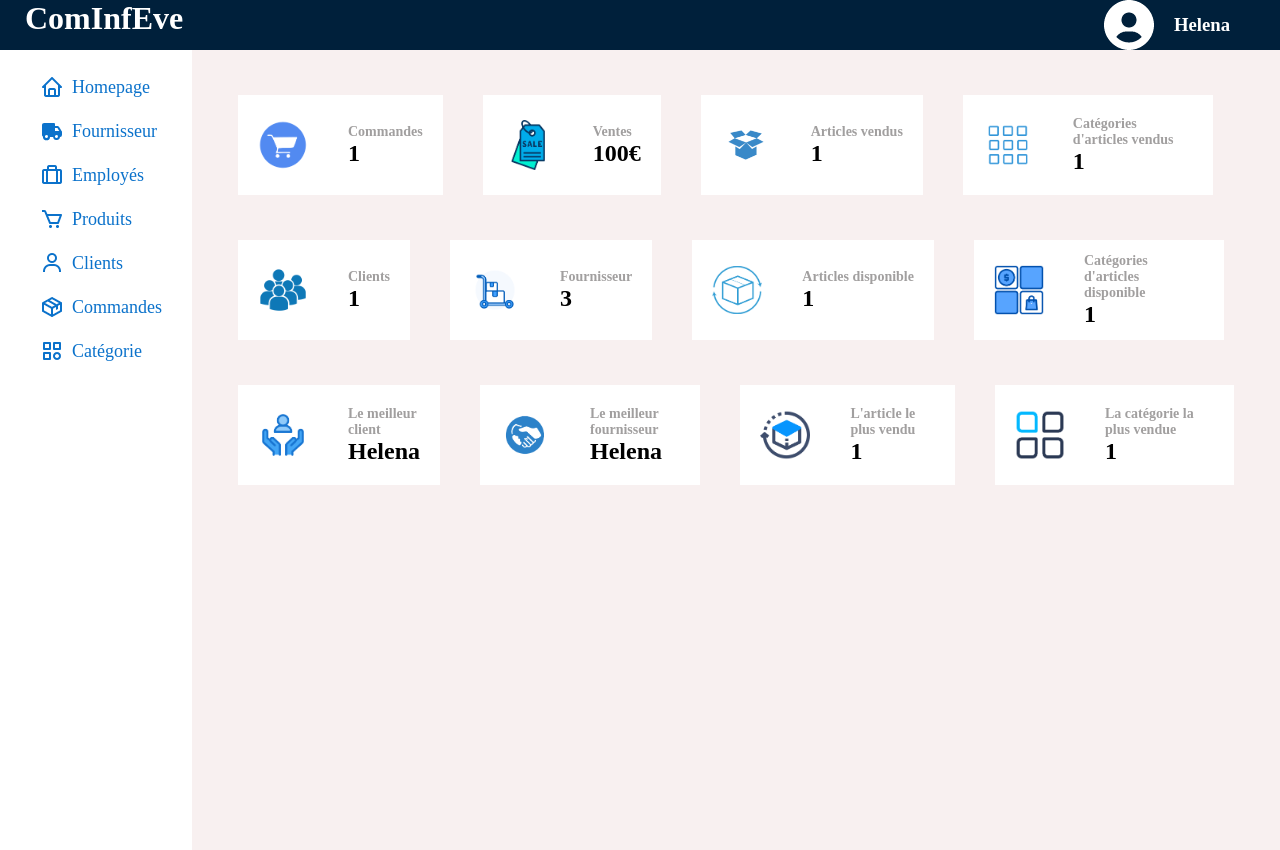
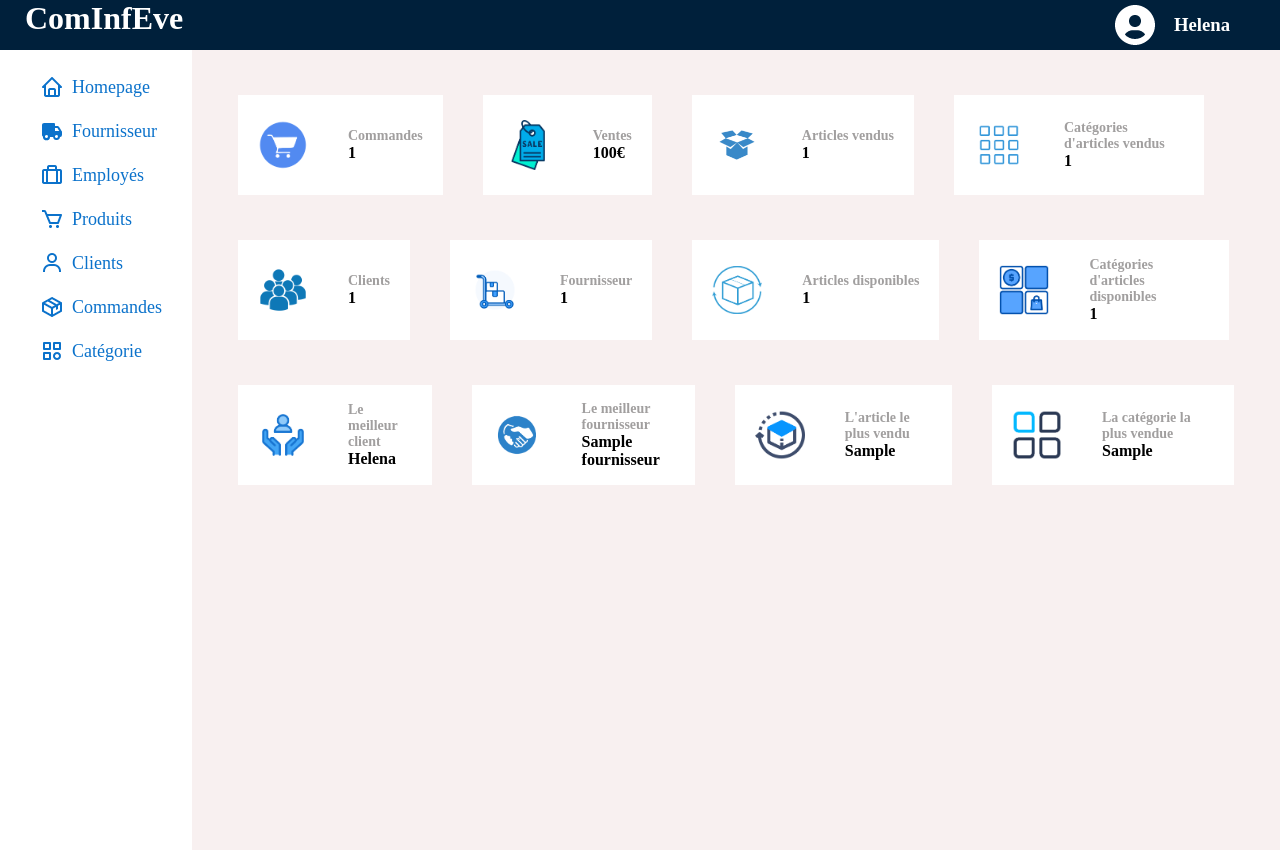
Before and after one commit to nicolasmarra/cominfeve, a PHP site: page / in a window 1280 px wide. Run offline with PHP 8.4, Linux system fonts and the light colour scheme; tables that the repository leaves empty or names only in its code hold one stand-in row (values such as "Sample post").

Commit message:
Update homepage - loading date

```diff
--- a/homepage.php
+++ b/homepage.php
@@ -41,4 +41,125 @@
 
         }
 
+        function getNumberClient(){
+            $requet="SELECT COUNT(*) FROM client;";
+
+            $colonne = 0;
+			/* Exécution de la requête */
+			if( !$resultat = mysqli_query (getConnection(), $requet))
+			{
+                echo "<p class=\"erreur\">Erreur de requête sur la base de données \"".$db."\".</p>";
+			}
+
+            $colonne = mysqli_fetch_row($resultat);
+
+            return $colonne[0];
+
+        }
+
+        function getNumberProvider(){
+            $requet="SELECT COUNT(*) FROM fournisseur;";
+
+            $colonne = 0;
+			/* Exécution de la requête */
+			if( !$resultat = mysqli_query (getConnection(), $requet))
+			{
+                echo "<p class=\"erreur\">Erreur de requête sur la base de données \"".$db."\".</p>";
+			}
+
+            $colonne = mysqli_fetch_row($resultat);
+
+            return $colonne[0];
+
+        }
+
+        function getNumberItemsAvailable(){
+            $requet="SELECT COUNT(*) FROM produit WHERE stockAlerte > 0;";
+
+            $colonne = 0;
+			/* Exécution de la requête */
+			if( !$resultat = mysqli_query (getConnection(), $requet))
+			{
+                echo "<p class=\"erreur\">Erreur de requête sur la base de données \"".$db."\".</p>";
+			}
+
+            $colonne = mysqli_fetch_row($resultat);
+
+            return $colonne[0];
+
+        }
+
+        function getNumberCategoriesAvailable(){
+            $requet="SELECT COUNT(DISTINCT C.codeCategorie) FROM categorie C INNER JOIN produit P ON C.codeCategorie = P.categorie WHERE P.stockAlerte > 0;";
+
+            $colonne = 0;
+			/* Exécution de la requête */
+			if( !$resultat = mysqli_query (getConnection(), $requet))
+			{
+                echo "<p class=\"erreur\">Erreur de requête sur la base de données \"".$db."\".</p>";
+			}
+
+            $colonne = mysqli_fetch_row($resultat);
+
+            return $colonne[0];
+
+        }
+
+        function getNameBestSellingItem(){
+            $requet="SELECT P.refProduit, P.designation, SUM(Dcl.quantite) as Total FROM commande_client C INNER JOIN detailler_commande_client Dcl ON Dcl.numCommandeClient = C.numCommandeCliant INNER JOIN produit P on Dcl.refProduit = P.refProduit Group BY P.refProduit, P.designation order by total DESC limit 1;";
+
+            $colonne = 0;
+			/* Exécution de la requête */
+			if( !$resultat = mysqli_query (getConnection(), $requet))
+			{
+                echo "<p class=\"erreur\">Erreur de requête sur la base de données \"".$db."\".</p>";
+			}
+
+            $colonne = mysqli_fetch_row($resultat);
+
+            return $colonne[1];
+
+        }
+
+        function getNameBestSellingCategory(){
+            $requet="SELECT P.categorie, P.refProduit, P.designation, SUM(Dcl.quantite) as Total FROM commande_client C INNER JOIN detailler_commande_client Dcl ON Dcl.numCommandeClient = C.numCommandeCliant INNER JOIN produit P on Dcl.refProduit = P.refProduit INNER JOIN categorie Ca on Ca.codeCategorie = P.categorie Group BY P.refProduit, P.designation order by total DESC limit 1;";
+
+            $colonne = 0;
+			/* Exécution de la requête */
+			if( !$resultat = mysqli_query (getConnection(), $requet))
+			{
+                echo "<p class=\"erreur\">Erreur de requête sur la base de données \"".$db."\".</p>";
+			}
+
+            $colonne = mysqli_fetch_row($resultat);
+
+            return $colonne[0];
+
+        }
+
+        function getNameBestSellingProvider(){
+            $requet="SELECT DCF.numCommandeFournisseur, F.nomFournisseur , SUM(DCF.quantite * P.prixUnitaire) as Total FROM fournisseur F INNER JOIN detailler_commande_fournisseur DCF on DCF.numCommandeFournisseur = F.codeFournisseur
+            INNER JOIN produit P on P.refProduit = DCF.refProduit
+            GROUP BY DCF.numCommandeFournisseur, F.nomFournisseur
+            ORDER BY TOTAL DESC
+            LIMIT 1;";
+
+            $colonne = 0;
+			/* Exécution de la requête */
+			if( !$resultat = mysqli_query (getConnection(), $requet))
+			{
+                echo "<p class=\"erreur\">Erreur de requête sur la base de données \"".$db."\".</p>";
+			}
+
+            $colonne = mysqli_fetch_row($resultat);
+
+            return $colonne[1];
+
+        }
+
+
+
+
+
+
     ?>
--- a/index.php
+++ b/index.php
@@ -19,7 +19,7 @@
         <h1>ComInfEve</h1>
 
         <div>
-            <img src="./assets/user-circle-solid-60.png" alt="">
+            <img src="./assets/user-circle-solid-48.png" alt="">
             <h3>Helena</h3>
         </div>
     </header>
@@ -47,7 +47,7 @@
 
                 <div >
                     <h3>Commandes</h3>
-                    <h2><?php echo getNumberOrder() ?></h2>
+                    <h2><?php echo getNumberOrder()?></h2>
                 </div>
             </div>
 
@@ -93,7 +93,7 @@
 
                 <div>
                     <h3>Clients</h3>
-                    <h2>1</h2>
+                    <h2><?php echo getNumberClient()?></h2>
                 </div>
             </div>
 
@@ -104,7 +104,7 @@
 
                 <div>
                     <h3>Fournisseur</h3>
-                    <h2>3</h2>
+                    <h2><?php echo getNumberProvider()?></h2>
                 </div>
             </div>
 
@@ -114,8 +114,8 @@
                 </div>
 
                 <div>
-                    <h3>Articles disponible</h3>
-                    <h2>1</h2>
+                    <h3>Articles disponibles</h3>
+                    <h2><?php echo getNumberItemsAvailable()?></h2>
                 </div>
             </div>
 
@@ -125,8 +125,8 @@
                 </div>
 
                 <div>
-                    <h3>Catégories d'articles disponible</h3>
-                    <h2>1</h2>
+                    <h3>Catégories d'articles disponibles</h3>
+                    <h2><?php echo getNumberCategoriesAvailable()?></h2>
                 </div>
             </div>
         </div>
@@ -150,7 +150,7 @@
 
                 <div>
                     <h3>Le meilleur fournisseur</h3>
-                    <h2>Helena</h2>
+                    <h2><?php echo getNameBestSellingProvider()?></h2>
                 </div>
             </div>
 
@@ -161,7 +161,7 @@
 
                 <div>
                     <h3>L'article le plus vendu</h3>
-                    <h2>1</h2>
+                    <h2><?php echo getNameBestSellingItem()?></h2>
                 </div>
             </div>
 
@@ -172,7 +172,7 @@
 
                 <div>
                     <h3>La catégorie la plus vendue</h3>
-                    <h2>1</h2>
+                    <h2><?php echo getNameBestSellingCategory()?></h2>
                 </div>
             </div>
         </div>
--- a/style.css
+++ b/style.css
@@ -117,6 +117,11 @@ div.box div h3{
     color: rgb(161, 159, 159);
 }
 
+div.box div h2{
+
+    font-size: 16px;
+}
+
 div.box div.box-info div{
     display: flex;
     flex-direction: column;
```
Also changed, not shown: assets/user-circle-solid-48.png (added).
